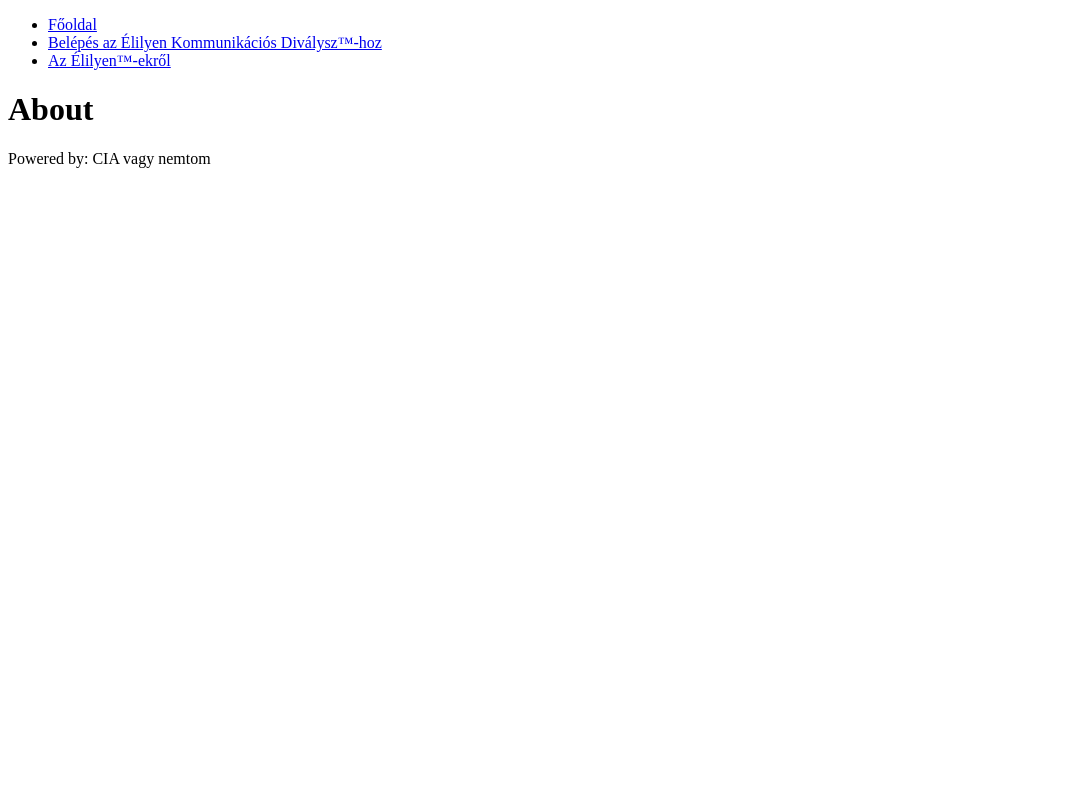
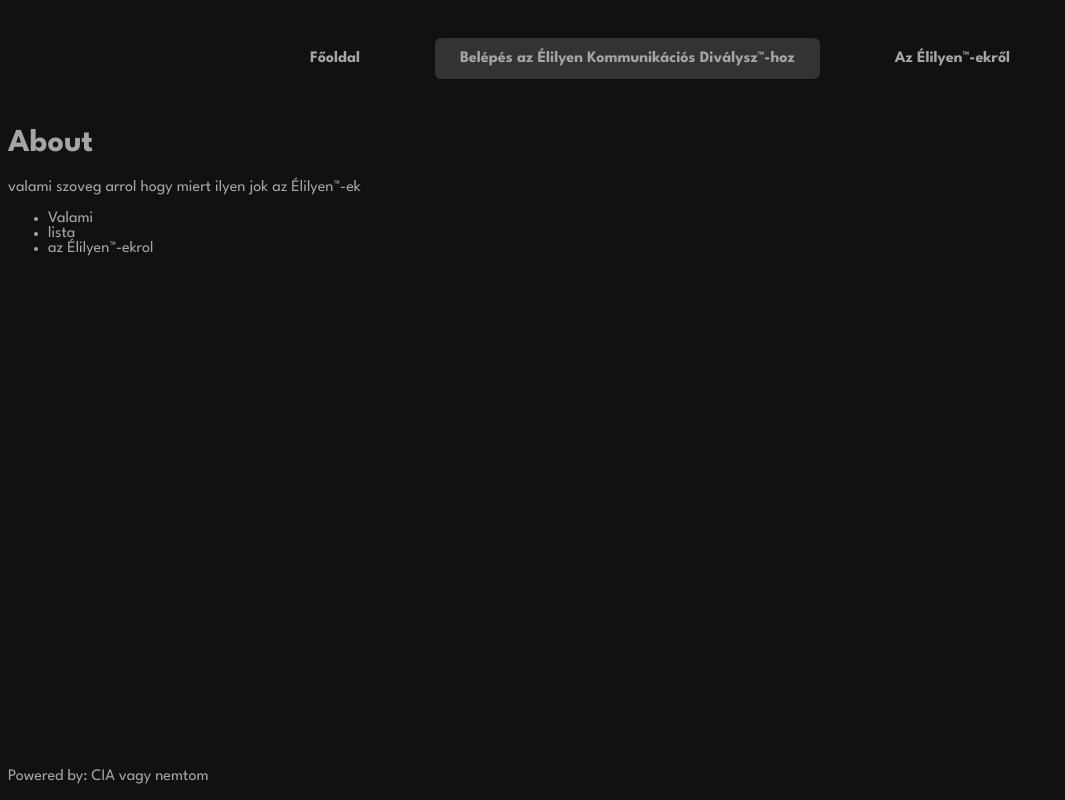
Before and after one commit to Levy2723/Groningen, a SvelteKit app: page /about in a window 1280 px wide. Shown: the whole page, without its empty margins (0-1065 px from the left). Built offline with nearby package versions, Linux system fonts and the light colour scheme.

Commit message:
Partly done with the design

```diff
--- a/src/app.html
+++ b/src/app.html
@@ -2,10 +2,47 @@
 <html lang="en">
 	<head>
 		<meta charset="utf-8" />
-		<meta name="viewport" content="width=device-width, initial-scale=1" />
+
+		<meta
+			name="viewport"
+			content="width=device-width, initial-scale=1" />
+		<link
+			rel="preconnect"
+			href="https://fonts.googleapis.com" />
+		<link
+			rel="preconnect"
+			href="https://fonts.gstatic.com"
+			crossorigin />
+		<link
+			href="https://fonts.googleapis.com/css2?family=League+Spartan:wght@100..900&display=swap"
+			rel="stylesheet" />
+
 		%sveltekit.head%
 	</head>
-	<body data-sveltekit-preload-data="hover">
+	<body
+		data-sveltekit-preload-data="hover"
+		style="background-color: #111; color: #a5a5a5">
+		<style>
+			* {
+				font-family: "League Spartan", sans-serif;
+				font-optical-sizing: auto;
+				font-weight: normal;
+				font-style: normal;
+			}
+
+			h1,
+			h2,
+			h3 {
+				font-weight: bold;
+				transition: all 0.3s ease-in-out;
+				cursor: pointer;
+
+				&:hover {
+					color: #fff;
+				}
+			}
+		</style>
+
 		<div style="display: contents">%sveltekit.body%</div>
 	</body>
 </html>
--- a/src/routes/+layout.svelte
+++ b/src/routes/+layout.svelte
@@ -13,7 +13,7 @@
 
 		<ul>
 			<li><a href="/">Főoldal</a></li>
-			<li><a href="/divalysz">Belépés az Élilyen Kommunikációs Diválysz™-hoz</a></li>
+			<li class="divalysz"><a href="/divalysz">Belépés az Élilyen Kommunikációs Diválysz™-hoz</a></li>
 			<li><a href="/about">Az Élilyen™-ekről</a></li>
 		</ul>
 
@@ -31,3 +31,69 @@
 <footer>
 	<p>Powered by: CIA vagy nemtom</p>
 </footer>
+
+
+<style>
+
+	a {
+		text-decoration: none;
+
+	}
+
+	header nav{
+
+		width: 100%;
+		height: 100px;
+		align-content: center;
+
+		& ul {
+			list-style-type: none;
+			margin: auto;
+			max-width: 800px;
+			display: flex;
+			place-content: space-around;
+
+			& li {
+				display: inline;
+				transition: .3s all ease-in-out;
+				border: 1px solid transparent;
+				cursor: pointer;
+				padding: 12px 0;
+
+				&.divalysz {
+					background-color: #333;
+					border-radius: 6px;
+
+					&:hover {
+						color: #fff;
+						background-color: #000;
+						border: 1px solid #ffea00;
+					}
+
+				}
+				&:hover {
+					color: #ffea00;
+					text-decoration: underline;
+				}
+
+
+				a {
+					padding: 12px 24px;
+					 color: inherit;
+					 text-decoration: inherit;
+					 font-weight: bold;
+
+				}
+
+			}
+
+		}
+
+	}
+
+	footer {
+		position: absolute;
+		bottom: 0;
+	}
+
+</style>
--- a/src/routes/about/+page.svelte
+++ b/src/routes/about/+page.svelte
@@ -1,4 +1,11 @@
 <h1>About</h1>
+
+<p>valami szoveg arrol hogy miert ilyen jok az Élilyen™-ek</p>
+<ul>
+	<li>Valami</li>
+	<li>lista</li>
+	<li>az Élilyen™-ekrol</li>
+</ul>
 
 <svelte:head>
 	<title>Ez itt az about page</title>
--- a/src/routes/divalysz/+page.svelte
+++ b/src/routes/divalysz/+page.svelte
@@ -1,6 +1,6 @@
 <h1>Élilyen Kommunikációs Diválysz™</h1>
 
-<p>Valami</p>
+<p>Valami catchy szoveg, hogy miert irj levelet az elijeneknek</p>
 
 <form method="POST">
 
```
